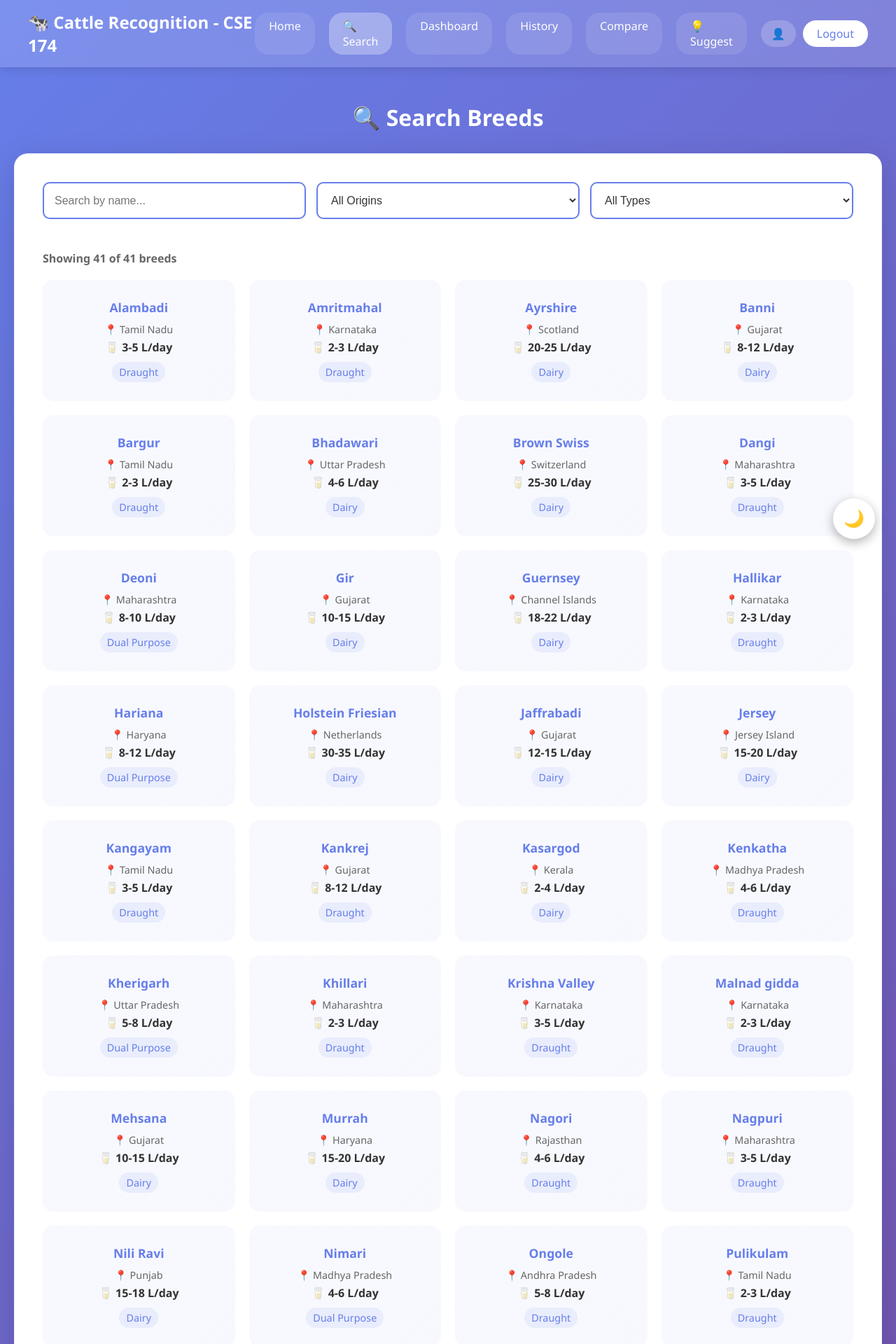
After one commit to PRUTHVIGV/CSE_174, a Flask app: page /search in a window 1280 px wide. The commit adds this page. Shown: the top 1920 px of the page at 70% size. Run offline with Flask 3, Linux system fonts and the light colour scheme; the visitor is signed in with stand-in values (Sample User, id 1).

Commit message:
Fix camera, simplify navbar, add search/filter feature

```diff
--- a/app.py
+++ b/app.py
@@ -217,6 +217,12 @@ def camera():
         return redirect(url_for('login'))
     return render_template('camera.html')
 
+@app.route('/search')
+def search():
+    if 'user' not in session:
+        return redirect(url_for('login'))
+    return render_template('search.html', breeds=BREEDS)
+
 @app.route('/submit-suggestion', methods=['POST'])
 def submit_suggestion():
     if 'user' not in session:
--- a/templates/base.html
+++ b/templates/base.html
@@ -13,12 +13,10 @@
         <div class="nav-brand">🐄 Cattle Recognition - CSE 174</div>
         <div class="nav-links">
             <a href="/" class="nav-link">Home</a>
-            <a href="/camera" class="nav-link">📷 Camera</a>
-            <a href="/batch" class="nav-link">📁 Batch</a>
+            <a href="/search" class="nav-link">🔍 Search</a>
             <a href="/dashboard" class="nav-link">Dashboard</a>
             <a href="/history" class="nav-link">History</a>
             <a href="/compare" class="nav-link">Compare</a>
-            <a href="/features" class="nav-link">Features</a>
             <a href="/suggest" class="nav-link">💡 Suggest</a>
             <div style="display: flex; align-items: center; gap: 10px;">
                 <div style="background: rgba(255,255,255,0.2); padding: 8px 15px; border-radius: 20px; color: white;">
--- /dev/null
+++ b/templates/search.html
@@ -0,0 +1,78 @@
+{% extends "base.html" %}
+
+{% block title %}Search Breeds{% endblock %}
+
+{% block content %}
+<h1 style="text-align: center; color: white; margin-bottom: 30px;">🔍 Search Breeds</h1>
+
+<div class="card">
+    <div style="display: grid; grid-template-columns: repeat(auto-fit, minmax(250px, 1fr)); gap: 15px; margin-bottom: 30px;">
+        <input type="text" id="searchInput" placeholder="Search by name..." onkeyup="filterBreeds()">
+        <select id="originFilter" onchange="filterBreeds()">
+            <option value="">All Origins</option>
+            <option value="Gujarat">Gujarat</option>
+            <option value="Punjab">Punjab</option>
+            <option value="Rajasthan">Rajasthan</option>
+            <option value="Haryana">Haryana</option>
+            <option value="Tamil Nadu">Tamil Nadu</option>
+            <option value="Karnataka">Karnataka</option>
+            <option value="Maharashtra">Maharashtra</option>
+        </select>
+        <select id="typeFilter" onchange="filterBreeds()">
+            <option value="">All Types</option>
+            <option value="Dairy">Dairy</option>
+            <option value="Draught">Draught</option>
+            <option value="Dual Purpose">Dual Purpose</option>
+        </select>
+    </div>
+
+    <div id="breedCount" style="margin-bottom: 20px; color: var(--text-light); font-weight: 600;"></div>
+
+    <div class="grid grid-4" id="breedsGrid">
+        {% for breed, info in breeds.items() %}
+        <div class="breed-item" data-name="{{ breed }}" data-origin="{{ info.origin }}" data-type="{{ info.type }}">
+            <div style="background: linear-gradient(135deg, var(--bg-light) 0%, rgba(102, 126, 234, 0.05) 100%); padding: 25px; border-radius: 15px; text-align: center; border: 2px solid transparent; transition: all 0.3s; cursor: pointer;" onmouseover="this.style.borderColor='var(--primary)'; this.style.transform='translateY(-5px)'" onmouseout="this.style.borderColor='transparent'; this.style.transform='translateY(0)'">
+                <h3 style="color: var(--primary); margin-bottom: 10px; font-size: 1.1em;">{{ breed.replace('_', ' ') }}</h3>
+                <p style="color: var(--text-light); font-size: 0.9em; margin: 5px 0;">📍 {{ info.origin }}</p>
+                <p style="color: var(--text-dark); font-weight: bold; margin: 5px 0;">🥛 {{ info.milk_yield }}</p>
+                <p style="color: var(--primary); font-size: 0.9em; background: rgba(102, 126, 234, 0.1); padding: 5px 10px; border-radius: 15px; display: inline-block; margin-top: 5px;">{{ info.type }}</p>
+            </div>
+        </div>
+        {% endfor %}
+    </div>
+</div>
+{% endblock %}
+
+{% block scripts %}
+<script>
+    function filterBreeds() {
+        const searchTerm = document.getElementById('searchInput').value.toLowerCase();
+        const originFilter = document.getElementById('originFilter').value;
+        const typeFilter = document.getElementById('typeFilter').value;
+
+        const items = document.querySelectorAll('.breed-item');
+        let visibleCount = 0;
+
+        items.forEach(item => {
+            const name = item.dataset.name.toLowerCase().replace(/_/g, ' ');
+            const origin = item.dataset.origin;
+            const type = item.dataset.type;
+
+            const matchesSearch = name.includes(searchTerm);
+            const matchesOrigin = !originFilter || origin.includes(originFilter);
+            const matchesType = !typeFilter || type === typeFilter;
+
+            if (matchesSearch && matchesOrigin && matchesType) {
+                item.style.display = 'block';
+                visibleCount++;
+            } else {
+                item.style.display = 'none';
+            }
+        });
+
+        document.getElementById('breedCount').textContent = `Showing ${visibleCount} of ${items.length} breeds`;
+    }
+
+    filterBreeds();
+</script>
+{% endblock %}
```
Also changed, not shown: templates/camera.html (+11 -2 lines).
